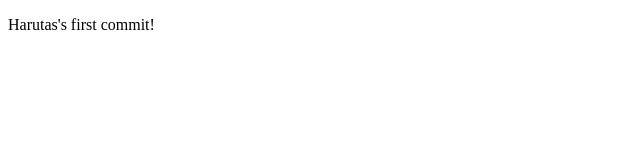
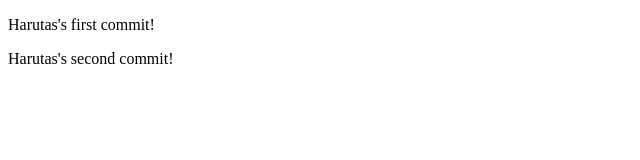
Before and after one commit to recursion-teamdev-team-red/practice, a plain HTML site: page index.html in a window 1280 px wide. Shown: the whole page, without its empty margins (0-640 px from the left). Drawn offline with Linux system fonts and the light colour scheme.

Commit message:
second commit

```diff
--- a/index.html
+++ b/index.html
@@ -9,6 +9,8 @@
 <body>
     <div>
         <p>Harutas's first commit!</p>
+        <p>Harutas's second commit!</p>
     </div>
+
 </body>
 </html>
```
